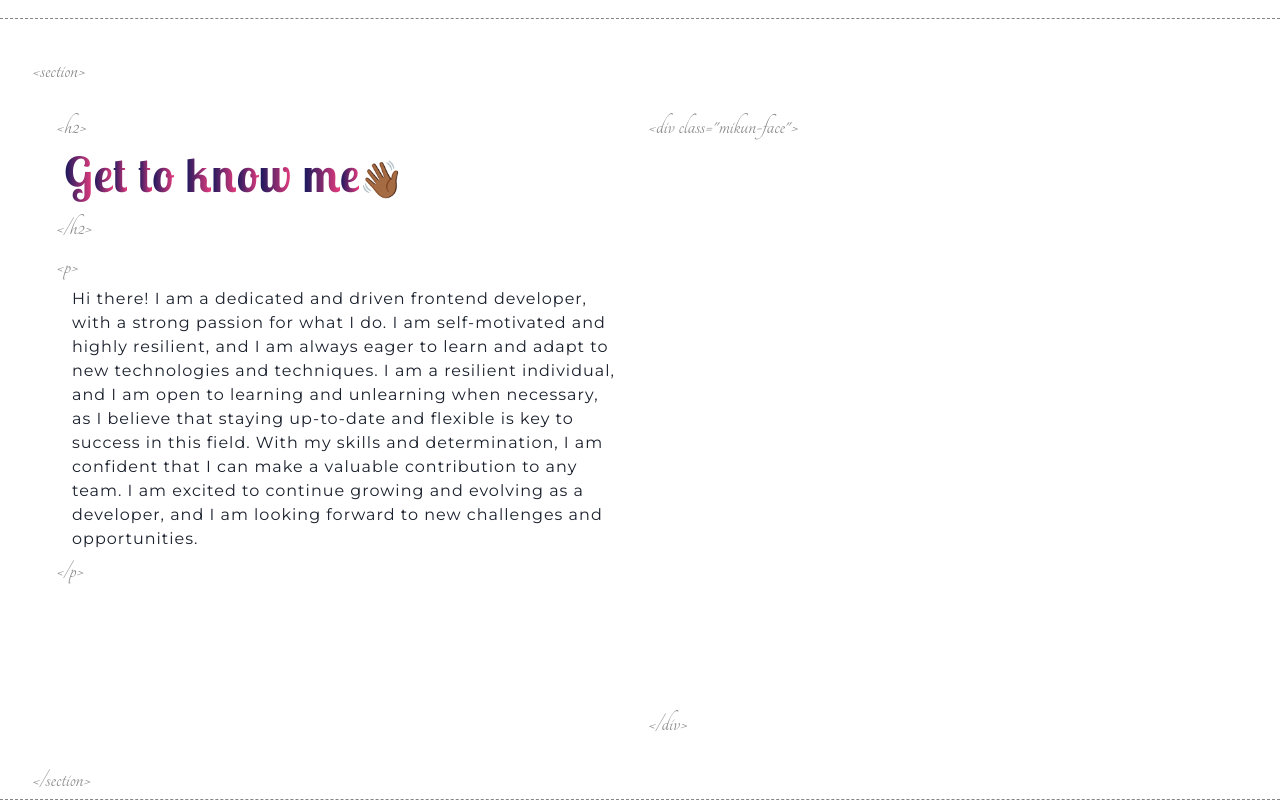
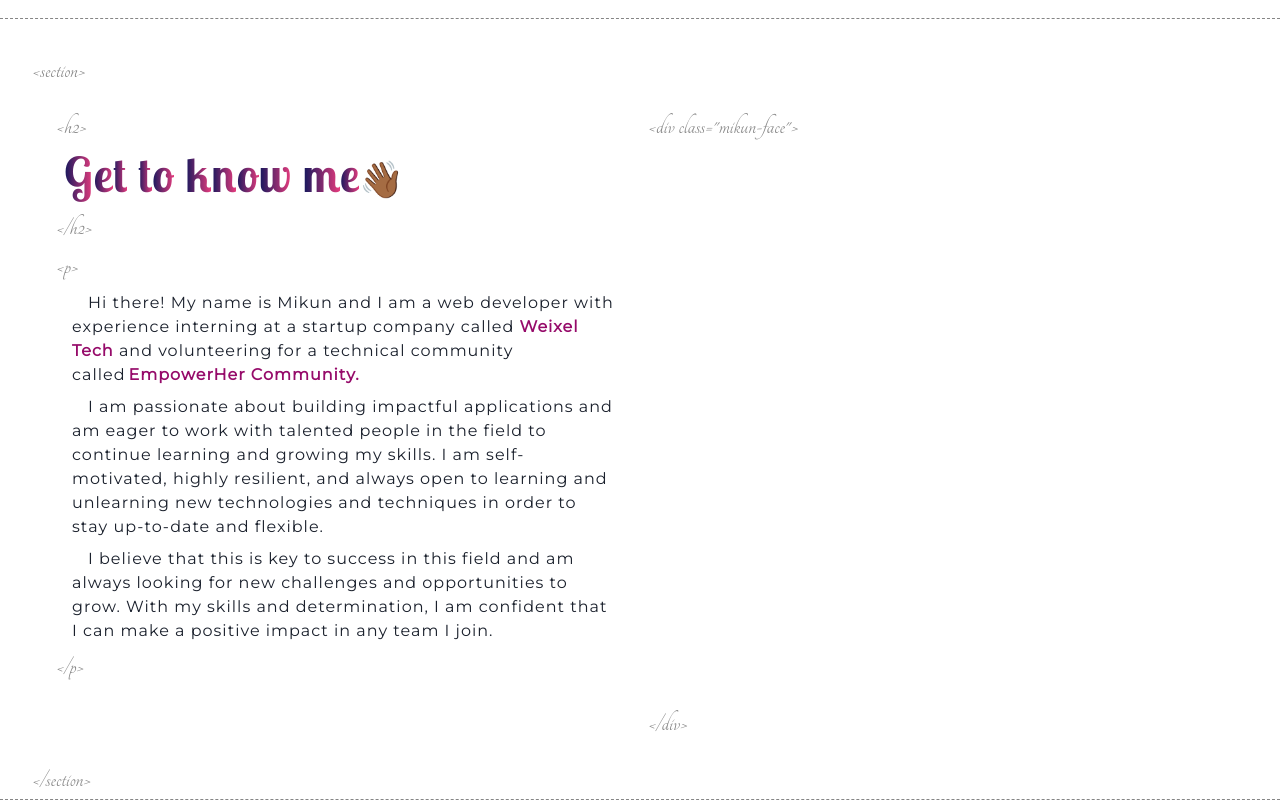
Before and after one commit to Meekunn/meekunn.github.io, a Next.js app: page / in a window 1280 px wide. Shown: the part 781-1581 px from the top of the page. Built offline with nearby package versions, Linux system fonts and the light colour scheme; a web font is replaced by a local one.

Commit message:
:lipstick: Edit About Section

```diff
--- a/components/About/index.tsx
+++ b/components/About/index.tsx
@@ -1,4 +1,13 @@
-import { Box, useColorModeValue, Flex, Text, Heading } from "@chakra-ui/react";
+import {
+	Box,
+	useColorModeValue,
+	Flex,
+	Text,
+	Heading,
+	keyframes,
+	Link,
+	useColorMode,
+} from "@chakra-ui/react";
 import BouncyTextAnim from "../BouncyTextAnimation";
 import Image from "next/image";
 import { useRef } from "react";
@@ -6,14 +15,27 @@ import { motion, useInView } from "framer-motion";
 import ayoMikun from "../../assets/myface.png";
 import { Tangerine } from "@next/font/google";
 import { sectionHeadingDark, sectionHeadingLight } from "./style";
+import { TbExternalLink } from "react-icons/tb";
 
 const tangerine = Tangerine({ weight: "400", subsets: ["latin"], preload: true });
+const animate = keyframes`
+	0% {
+		background-position: 0% 50%;
+	}
+	50% {
+		background-position: 100% 50%;
+	}
+	100% {
+		background-position: 50% 0%;
+	}`;
 
 const About = () => {
+	const { colorMode } = useColorMode();
 	const bgColor = useColorModeValue("white", "black");
 	const heading = "Get to know me".split("");
 	const ref = useRef(null);
 	const isInView = useInView(ref, { once: true });
+	const headingAnimation = `3s ${animate} infinite linear`;
 
 	return (
 		<Box
@@ -49,7 +71,11 @@ const About = () => {
 						sx={useColorModeValue(sectionHeadingLight, sectionHeadingDark)}
 					>
 						{heading.map((letter, index) => (
-							<BouncyTextAnim key={index} className="section-heading">
+							<BouncyTextAnim
+								key={index}
+								className="section-heading"
+								//animation={headingAnimation}
+							>
 								{letter === " " ? "\u00A0" : letter}
 							</BouncyTextAnim>
 						))}
@@ -69,15 +95,56 @@ const About = () => {
 					>
 						&lt;p&gt;
 					</Text>
-					<Text px={4} letterSpacing={"1px"} fontWeight="500" fontSize={{ base: "sm", md: "md" }}>
-						Hi there! I am a dedicated and driven frontend developer, with a strong passion for what
-						I do. I am self-motivated and highly resilient, and I am always eager to learn and adapt
-						to new technologies and techniques. I am a resilient individual, and I am open to
-						learning and unlearning when necessary, as I believe that staying up-to-date and
-						flexible is key to success in this field. With my skills and determination, I am
-						confident that I can make a valuable contribution to any team. I am excited to continue
-						growing and evolving as a developer, and I am looking forward to new challenges and
-						opportunities.
+					<Text
+						px={4}
+						py={1}
+						letterSpacing={"1px"}
+						fontSize={{ base: "sm", md: "md" }}
+						textIndent="1rem"
+					>
+						Hi there! My name is Mikun and I am a web developer with experience interning at a
+						startup company called{" "}
+						<Link
+							href="https://weixeltech.com/"
+							textDecoration={"none !important"}
+							className={colorMode === "light" ? "link-light" : "link-dark"}
+							isExternal
+						>
+							Weixel Tech
+						</Link>{" "}
+						and volunteering for a technical community called
+						<Link
+							href="https://empowerher.community/"
+							ml="3px"
+							textDecoration={"none !important"}
+							className={colorMode === "light" ? "link-light" : "link-dark"}
+							isExternal
+						>
+							EmpowerHer Community.
+						</Link>
+					</Text>
+					<Text
+						px={4}
+						py={1}
+						letterSpacing={"1px"}
+						fontSize={{ base: "sm", md: "md" }}
+						textIndent="1rem"
+					>
+						I am passionate about building impactful applications and am eager to work with talented
+						people in the field to continue learning and growing my skills. I am self-motivated,
+						highly resilient, and always open to learning and unlearning new technologies and
+						techniques in order to stay up-to-date and flexible.
+					</Text>
+					<Text
+						px={4}
+						py={1}
+						letterSpacing={"1px"}
+						fontSize={{ base: "sm", md: "md" }}
+						textIndent="1rem"
+					>
+						I believe that this is key to success in this field and am always looking for new
+						challenges and opportunities to grow. With my skills and determination, I am confident
+						that I can make a positive impact in any team I join.
 					</Text>
 					<Text
 						className={tangerine.className}
--- a/components/About/style.ts
+++ b/components/About/style.ts
@@ -2,7 +2,7 @@ export const sectionHeadingLight = {
 	span: {
 		color: "transparent",
 		letterSpacing: "1px",
-		background: "linear-gradient(90deg, #11175c, #e73c7e)",
+		background: "linear-gradient(90deg, #11175c, #e73c7e) 0 0 / 100% auto",
 		backgroundClip: "text",
 	},
 };
@@ -11,7 +11,7 @@ export const sectionHeadingDark = {
 	span: {
 		color: "transparent",
 		letterSpacing: "1px",
-		background: "linear-gradient(90deg, #d54e82, #d2eb7c)",
+		background: "linear-gradient(90deg, #d54e82, #d2eb7c) 0 0 / 100% auto",
 		backgroundClip: "text",
 	},
 };
--- a/components/BouncyTextAnimation/index.tsx
+++ b/components/BouncyTextAnimation/index.tsx
@@ -1,3 +1,4 @@
+/* eslint-disable @typescript-eslint/no-explicit-any */
 import { motion, useAnimationControls } from "framer-motion";
 import { useState } from "react";
 import { Box, SystemStyleObject } from "@chakra-ui/react";
@@ -6,9 +7,10 @@ interface IBouncyTextAnim {
 	children: string;
 	className?: string;
 	sx?: SystemStyleObject;
+	animation?: any;
 }
 
-const BouncyTextAnim = ({ children, className, sx }: IBouncyTextAnim) => {
+const BouncyTextAnim = ({ children, className, sx, animation }: IBouncyTextAnim) => {
 	const [isBouncing, setIsBouncing] = useState(false);
 	const controls = useAnimationControls();
 	const bouncy_effect = () => {
@@ -36,6 +38,7 @@ const BouncyTextAnim = ({ children, className, sx }: IBouncyTextAnim) => {
 			onMouseOver={() => {
 				if (!isBouncing) bouncy_effect();
 			}}
+			animation={animation}
 			onAnimationComplete={() => setIsBouncing(false)}
 			className={className}
 			display="inline-block"
--- a/styles/style.scss
+++ b/styles/style.scss
@@ -97,7 +97,21 @@
 	position: relative;
 }
 
-.desktop-navlink-dark::after {
+.link-dark {
+	font-weight: 600;
+	color: #f87aaa !important;
+	position: relative;
+}
+
+.link-light {
+	font-weight: 600;
+	color: #960b6a !important;
+	position: relative;
+}
+
+.desktop-navlink-dark::after,
+.link-dark::after,
+.link-light::after {
 	content: "";
 	position: absolute;
 	width: 100%;
@@ -110,7 +124,19 @@
 	transition: all 0.25s ease-out;
 }
 
-.desktop-navlink-dark:hover::after {
+.link-dark::after {
+	background-color: #f87aaa;
+	height: 1px;
+}
+.link-light::after {
+	position: absolute;
+	background-color: #960b6a;
+	height: 1px;
+}
+
+.desktop-navlink-dark:hover::after,
+.link-dark:hover::after,
+.link-light:hover::after {
 	// color: #1a202c;
 	transform-origin: bottom left;
 	transform: scaleX(1);
@@ -133,7 +159,7 @@
 	font-weight: 700;
 	color: transparent;
 	background: linear-gradient(90deg, #e73c7e, #23a6d5, rgb(221, 155, 80), #cb7ceb) 0 0 / 400% auto;
-	animation: 8s text_gradient infinite linear;
+	animation: 8s text_gradient infinite alternate;
 	-webkit-background-clip: text;
 	-moz-background-clip: text;
 	background-clip: text;
```
